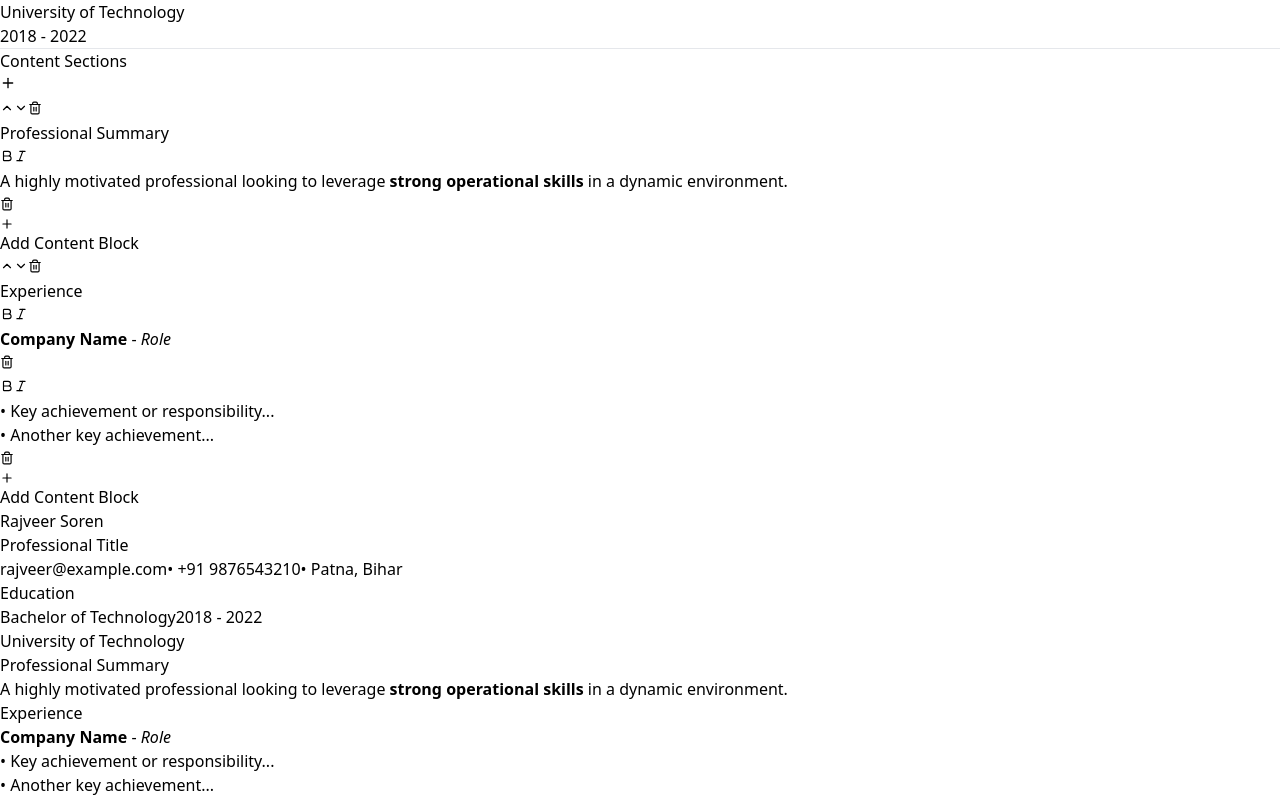
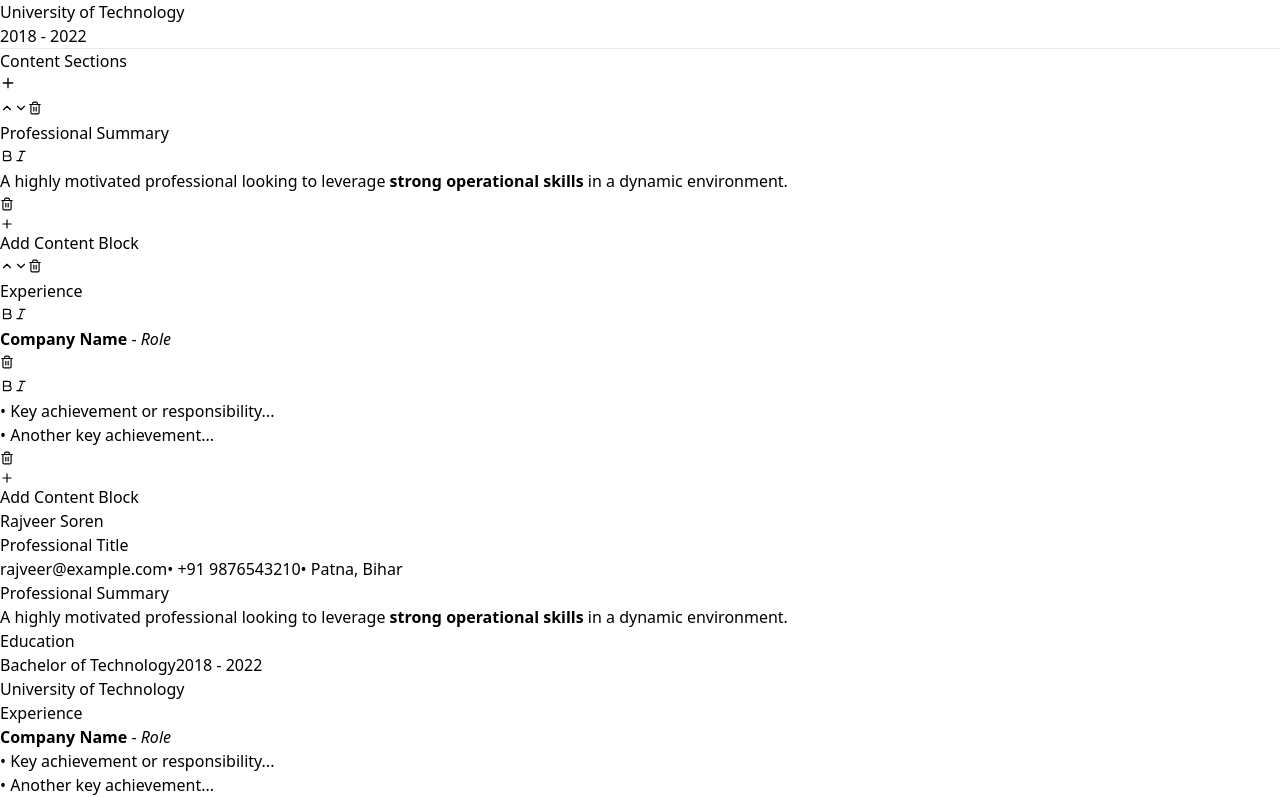
Before and after one commit to j-soren/resume-builder-simple, a React (Vite) app: page / in a window 1280 px wide. Shown: the part 460-1257 px from the top of the page. Built offline with nearby package versions, Linux system fonts and the light colour scheme.

Commit message:
Moving education section

```diff
--- a/src/App.jsx
+++ b/src/App.jsx
@@ -207,6 +207,25 @@ export default function App() {
             </header>
 
             <div className="flex-1 flex flex-col gap-6">
+              {/* 1. Render First Section (Professional Summary) */}
+              {sections.length > 0 && (
+                <section key={sections[0].id}>
+                  <h3 className="text-sm font-bold uppercase tracking-widest text-neutral-900 mb-2 border-b border-neutral-300 pb-1">
+                    {sections[0].heading || 'Untitled Section'}
+                  </h3>
+                  <div className="flex flex-col gap-2 mt-3">
+                    {sections[0].items.map(item => (
+                      <div
+                        key={item.id}
+                        className="text-sm leading-relaxed text-neutral-800"
+                        dangerouslySetInnerHTML={{ __html: item.text }}
+                      />
+                    ))}
+                  </div>
+                </section>
+              )}
+
+              {/* 2. Render Education */}
               {education.length > 0 && (
                 <section>
                   <h3 className="text-sm font-bold uppercase tracking-widest text-neutral-900 mb-4 border-b border-neutral-300 pb-1">
@@ -226,7 +245,8 @@ export default function App() {
                 </section>
               )}
 
-              {sections.map((section) => (
+              {/* 3. Render Remaining Sections */}
+              {sections.slice(1).map((section) => (
                 <section key={section.id}>
                   <h3 className="text-sm font-bold uppercase tracking-widest text-neutral-900 mb-2 border-b border-neutral-300 pb-1">
                     {section.heading || 'Untitled Section'}
@@ -265,6 +285,25 @@ export default function App() {
             </div>
 
             <div className="w-2/3 p-8 pt-12 flex flex-col gap-8 bg-white">
+              {/* 1. Render First Section */}
+              {sections.length > 0 && (
+                <section key={sections[0].id}>
+                  <h3 className="text-sm font-bold uppercase tracking-wider text-neutral-900 mb-3 text-blue-900">
+                    {sections[0].heading || 'Untitled Section'}
+                  </h3>
+                  <div className="flex flex-col gap-2">
+                    {sections[0].items.map(item => (
+                      <div
+                        key={item.id}
+                        className="text-sm leading-relaxed text-neutral-700"
+                        dangerouslySetInnerHTML={{ __html: item.text }}
+                      />
+                    ))}
+                  </div>
+                </section>
+              )}
+
+              {/* 2. Render Education */}
               {education.length > 0 && (
                 <section>
                   <h3 className="text-sm font-bold uppercase tracking-wider text-neutral-900 mb-4 text-blue-900">
@@ -283,7 +322,8 @@ export default function App() {
                 </section>
               )}
 
-              {sections.map((section) => (
+              {/* 3. Render Remaining Sections */}
+              {sections.slice(1).map((section) => (
                 <section key={section.id}>
                   <h3 className="text-sm font-bold uppercase tracking-wider text-neutral-900 mb-3 text-blue-900">
                     {section.heading || 'Untitled Section'}
@@ -323,6 +363,25 @@ export default function App() {
             </header>
 
             <div className="flex-1 flex flex-col gap-8">
+              {/* 1. Render First Section */}
+              {sections.length > 0 && (
+                <section key={sections[0].id} className="flex gap-6">
+                  <h3 className="w-1/4 text-xs font-bold uppercase tracking-widest text-neutral-400 pt-1 shrink-0">
+                    {sections[0].heading || 'Untitled'}
+                  </h3>
+                  <div className="w-3/4 flex flex-col gap-2">
+                    {sections[0].items.map(item => (
+                      <div
+                        key={item.id}
+                        className="text-sm leading-relaxed text-neutral-700"
+                        dangerouslySetInnerHTML={{ __html: item.text }}
+                      />
+                    ))}
+                  </div>
+                </section>
+              )}
+
+              {/* 2. Render Education */}
               {education.length > 0 && (
                 <section className="flex gap-6">
                   <h3 className="w-1/4 text-xs font-bold uppercase tracking-widest text-neutral-400 pt-1 shrink-0">
@@ -342,7 +401,8 @@ export default function App() {
                 </section>
               )}
 
-              {sections.map((section) => (
+              {/* 3. Render Remaining Sections */}
+              {sections.slice(1).map((section) => (
                 <section key={section.id} className="flex gap-6">
                   <h3 className="w-1/4 text-xs font-bold uppercase tracking-widest text-neutral-400 pt-1 shrink-0">
                     {section.heading || 'Untitled'}
```
